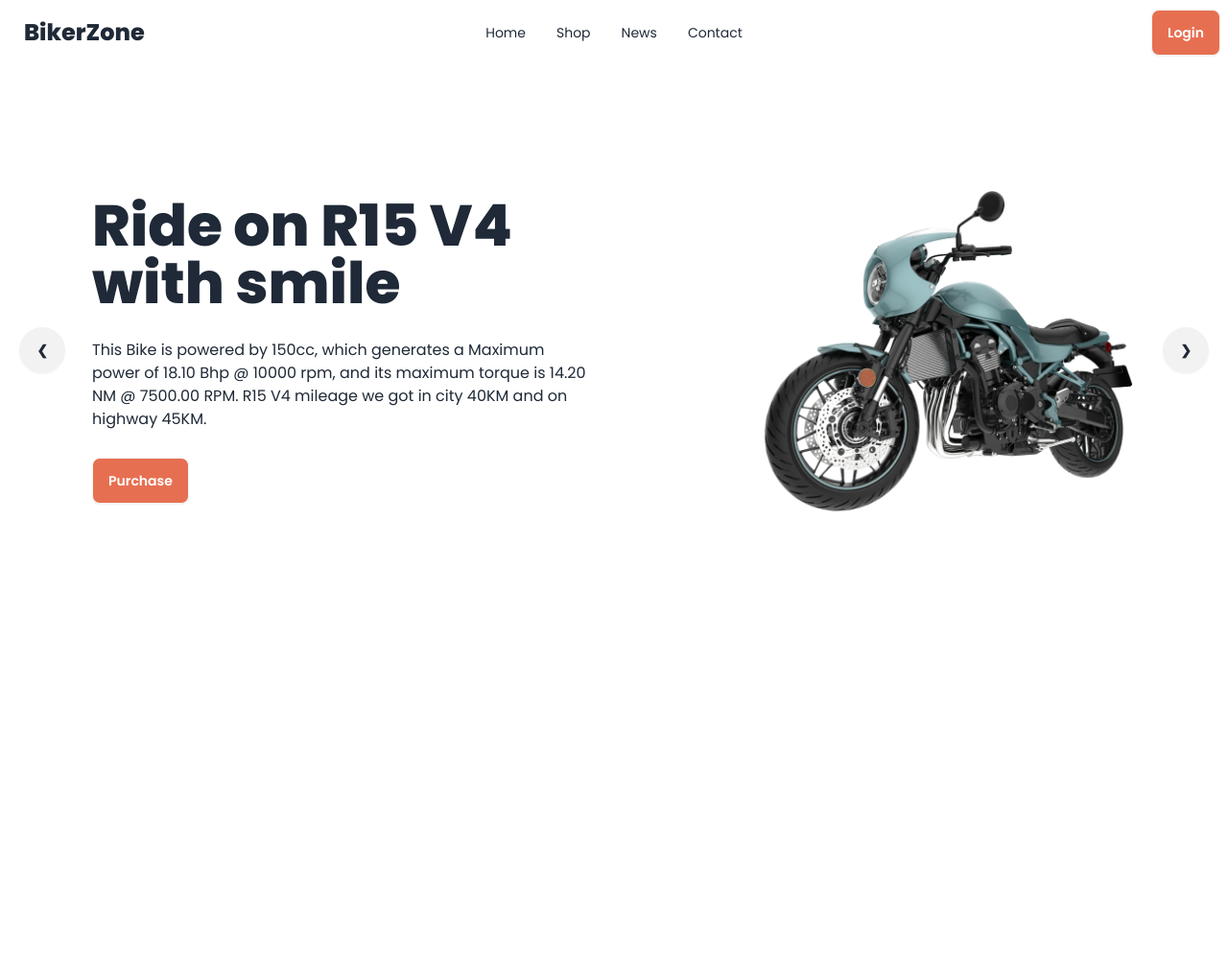
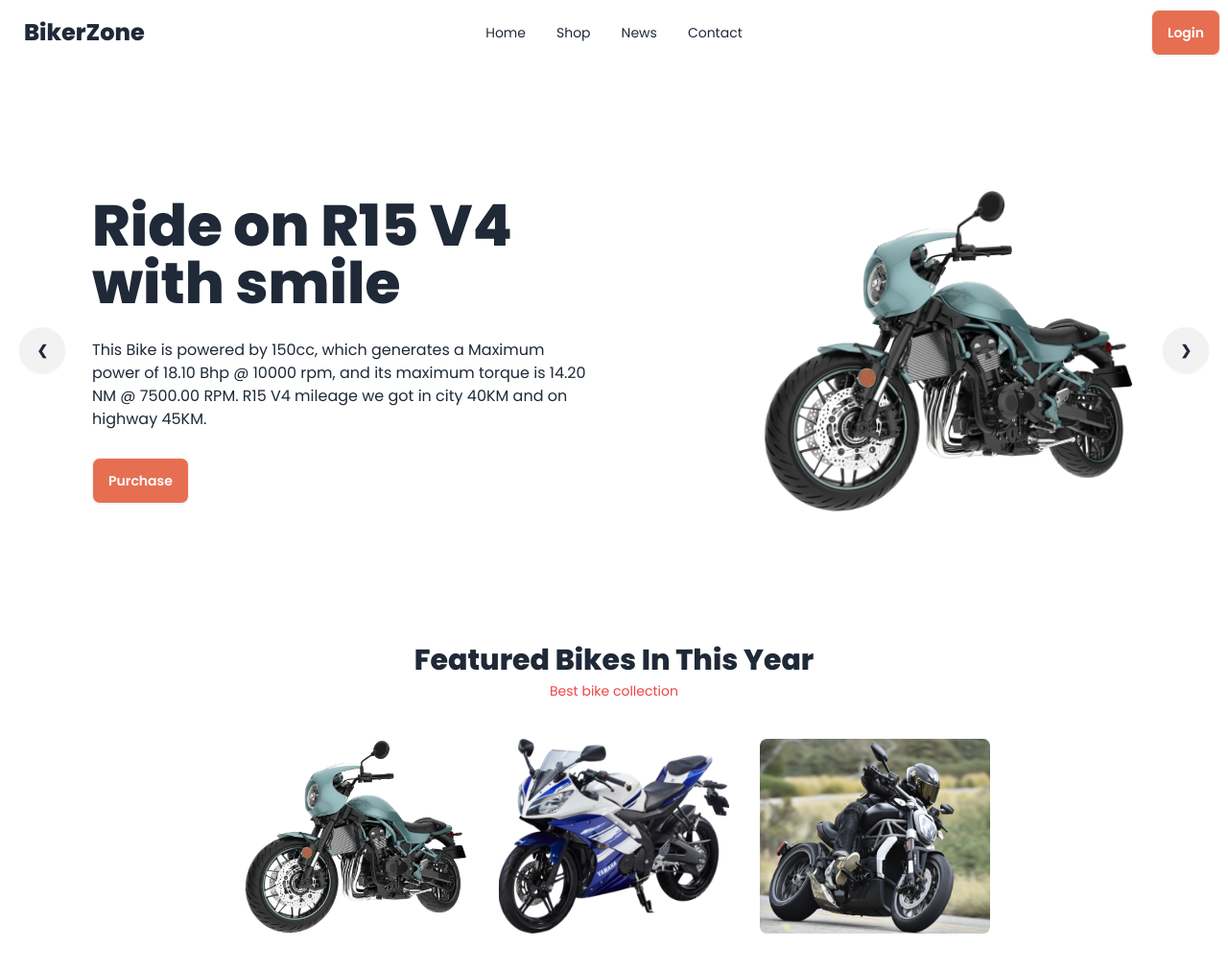
Before and after one commit to mzhrifat/Biker-zone-with-desiui, a plain HTML site: page index.html in a window 1280 px wide. Shown: the whole page at 96% size. Before the commit the page ends 800 px from the top, so only its background shows below. Drawn offline with nearby package versions, Linux system fonts and the light colour scheme.

Commit message:
main 1 commit

```diff
--- a/index.html
+++ b/index.html
@@ -73,6 +73,7 @@
             <!-- Slide 1 -->
             <div id="slide1" class="carousel-item relative w-full">
                 <div class="flex flex-col md:flex-row p-8 md:p-24 items-center gap-10 w-full">
+
                     <div class="space-y-7 flex-1">
                         <h2 class="text-4xl md:text-6xl font-bold">Ride on R15 V4 <br>with smile</h2>
                         <p>
@@ -80,6 +81,7 @@
                         </p>
                         <button class="btn bg-bike-primary text-white">Purchase</button>
                     </div>
+
                     <div class="flex-1 flex justify-end">
                         <img src="images/slider/bike1.png" class="w-[300px] md:w-[400px]" />
                     </div>
@@ -148,8 +150,21 @@
             </div>
         </div>
     </header>
+
     <main class="md:container md:mx-auto">
-        <!-- Your main content here -->
+        <!--Featured Bike in this year-->
+        <section class="text-center my-10">
+  <h2 class="text-3xl font-bold">Featured Bikes In This Year</h2>
+  <p class="text-sm text-red-500 mt-1">Best bike collection</p>
+
+  <div class="flex justify-center gap-8 mt-10">
+    <img src="images/others/extrabike.png" alt="Bike 1" class="w-60" />
+    <img src="images/others/feature-bike.png" alt="Bike 2" class="w-60" />
+    <img src="images/others/latest2.png" alt="Bike 3" class="w-60" />
+  </div>
+</section>
+
+
     </main>
     <footer>
         <!-- Your footer content here -->
```
